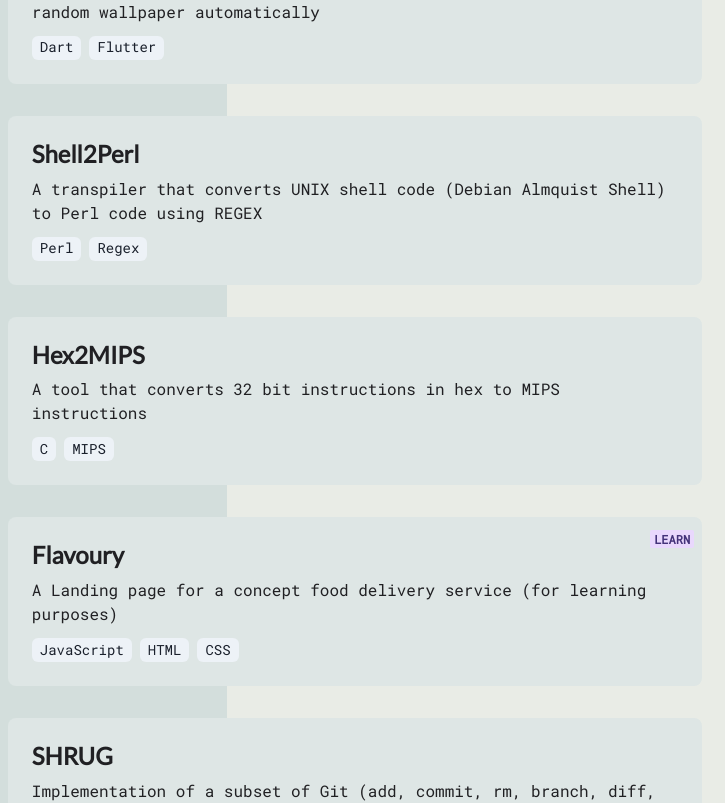
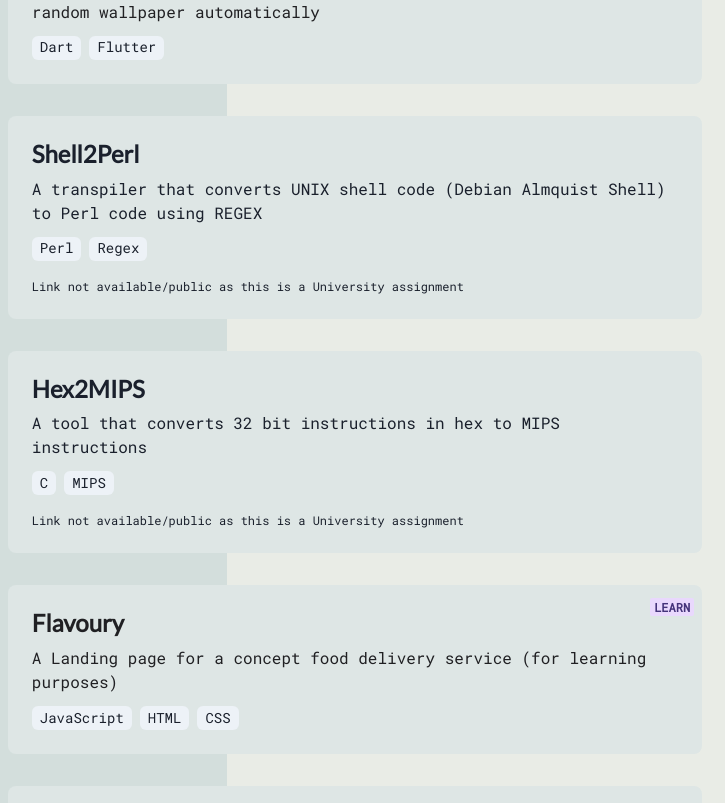
Before and after one commit to SubratShrestha/portfolio-next, a Next.js app: page /work in a window 1280 px wide. Shown: the part 1144-1947 px from the top of the page, without its empty margins (285-1010 px from the left). Built offline with nearby package versions, Linux system fonts and the light colour scheme.

Commit message:
Fix badge and popover and added note

```diff
--- a/components/layouts/navbar.tsx
+++ b/components/layouts/navbar.tsx
@@ -103,6 +103,9 @@ const Navbar = ({ path, ...props }: NavbarProps) => {
                 <NextLink href='/about' passHref>
                   <MenuItem as={Link}>About</MenuItem>
                 </NextLink>
+                <NextLink href='/work' passHref>
+                  <MenuItem as={Link}>Work</MenuItem>
+                </NextLink>
                 <NextLink href='/earnr' passHref>
                   <MenuItem as={Link}>Earnr</MenuItem>
                 </NextLink>
--- a/pages/work.tsx
+++ b/pages/work.tsx
@@ -13,44 +13,44 @@ import {
   Badge,
   PopoverContent,
   PopoverArrow,
-  PopoverBody
+  PopoverBody,
+  PopoverCloseButton,
+  PopoverHeader
 } from '@chakra-ui/react'
 import WrapTags from '../components/layouts/wrapTags'
 
 const WorkPage: NextPage = () => {
   return (
     <WorkContainer>
-      <Flex
-        flexDirection='column'
-        alignItems='center'
-        justifyContent='center'
-      >
+      <Flex flexDirection='column' alignItems='center' justifyContent='center'>
         {Object.keys(fullList).map(key => (
           <Box
             backgroundColor={useColorModeValue('#DEE6E5', '#292A2F')}
             borderRadius='lg'
             p={6}
             position='relative'
-            width={{md: '70%', base: '90%'}}
+            width={{ md: '70%', base: '90%' }}
             marginBottom={8}
           >
             {fullList[key].learn === true && (
               <Box position='absolute' top={2} right={2}>
                 <Popover trigger='hover'>
                   <PopoverTrigger>
-                    <Badge px={1} colorScheme='purple'>
+                    <Badge px={1} colorScheme='purple' cursor='default'>
                       learn
                     </Badge>
                   </PopoverTrigger>
                   <PopoverContent>
                     <PopoverArrow />
-                    <PopoverBody fontSize='md'>
+                    <PopoverCloseButton />
+                    <PopoverBody fontSize='md' marginRight={2}>
                       This is a project indended for learning purposes
                     </PopoverBody>
                   </PopoverContent>
                 </Popover>
               </Box>
             )}
+            {fullList[key].link || fullList[key].source ? (
               <Link
                 key={fullList[key].key}
                 style={{ textDecoration: 'none' }}
@@ -64,6 +64,18 @@ const WorkPage: NextPage = () => {
                 <Text mb={3}>{fullList[key].desc}</Text>
                 <WrapTags name={key} full={true} />
               </Link>
+            ) : (
+              <>
+                <Heading as='h2' fontSize='2xl' mb={2}>
+                  {fullList[key].title}
+                </Heading>
+                <Text mb={3}>{fullList[key].desc}</Text>
+                <WrapTags name={key} full={true} />
+                <Text fontSize='xs' mt={4}>
+                  {fullList[key].note || ''}
+                </Text>
+              </>
+            )}
           </Box>
         ))}
       </Flex>
```
Lines whose indentation alone changed are shown as unchanged.
